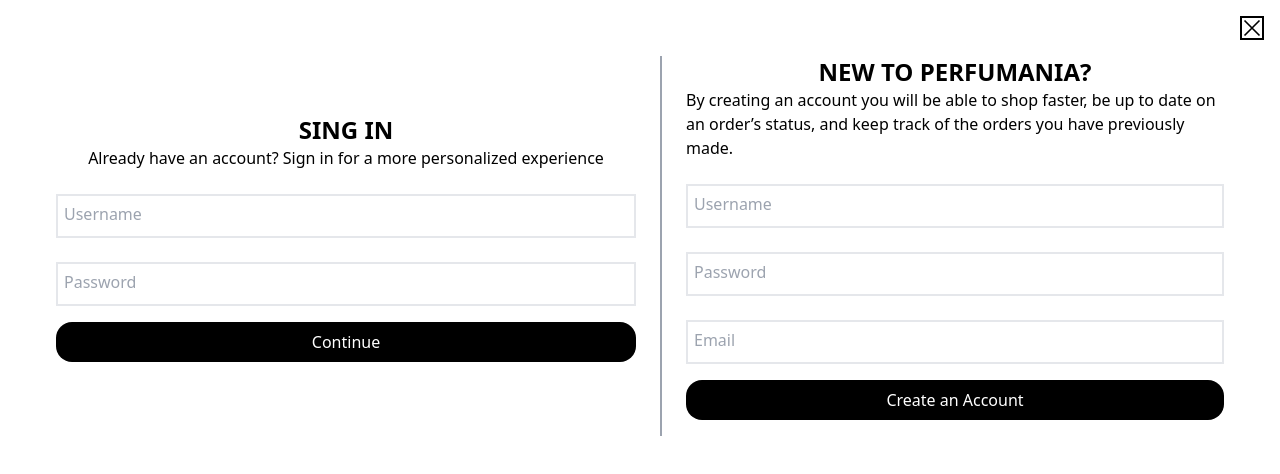
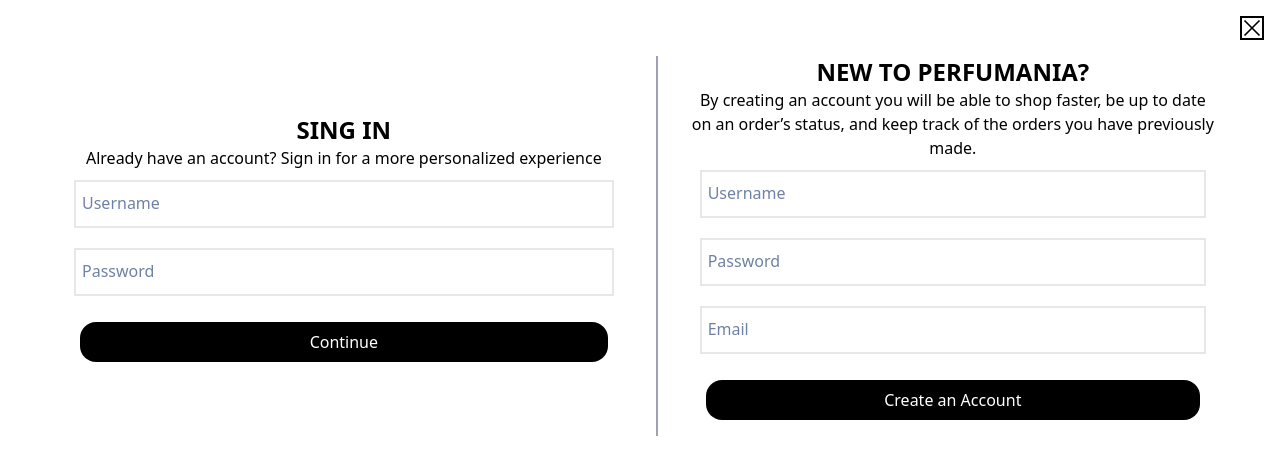
Before and after one commit to tutuananh975/Perfume-app, a React (Create React App) app: page /customeraccount in a window 1280 px wide. Shown: the top 474 px of the page. Built offline with nearby package versions, Linux system fonts and the light colour scheme.

Commit message:
up login

```diff
--- a/package.json
+++ b/package.json
@@ -16,6 +16,7 @@
     "@types/react": "^18.0.27",
     "@types/react-dom": "^18.0.10",
     "axios": "^1.3.2",
+    "formik": "^2.2.9",
     "react": "^18.2.0",
     "react-dom": "^18.2.0",
     "react-i18next": "^12.1.5",
@@ -26,7 +27,8 @@
     "react-stars": "^2.2.5",
     "slick-carousel": "^1.8.1",
     "typescript": "^4.9.5",
-    "web-vitals": "^2.1.4"
+    "web-vitals": "^2.1.4",
+    "yup": "^1.0.0"
   },
   "scripts": {
     "predeploy": "npm run build",
--- /dev/null
+++ b/src/pages/Customeraccount/Acccount.css
@@ -0,0 +1,41 @@
+label{
+    position: absolute;
+    pointer-events: none;
+    transform: translate(0, 23px) scale(1);
+    transform-origin: top left;
+    transition: 200ms cubic-bezier(0, 0, 0.2, 1) 0ms;
+    color: #6f81a5;
+    font-size: 16px;
+    line-height: 1;
+    left: 18px;
+    top: 2px;
+}
+
+.input-container:focus-within label
+ {
+  transform: translate(0, 12px) scale(0.8);
+  color: black;
+  font-size: 12px;
+  padding: 2px;
+}
+.label{
+  transform: translate(0, 12px) scale(0.8);
+  color: black;
+  font-size: 12px;
+  padding: 2px;
+  font-weight : 500;
+}
+
+.input-container {
+  position: relative;
+  display: flex;
+  flex-direction: column;
+  padding :10px;
+
+}
+.errMessage{
+  font-size: 12px;
+  color: red;
+  font-weight : 500;
+  padding-left: 6px
+}
--- /dev/null
+++ b/src/pages/Customeraccount/components/CreateAcc.tsx
@@ -0,0 +1,76 @@
+import { FC, useState } from "react";
+import { Formik, Form, Field, ErrorMessage} from "formik";
+import * as Yup from 'yup';
+
+
+interface newUser{
+    newUserName: string,
+    newPassWord: string,
+    email: string,
+}
+
+
+const CreateAcc:FC = () => {
+
+    const [newValue, setNewValue] = useState<newUser>()
+
+    return (
+        <div>
+    <Formik
+        initialValues = {{
+            newUserName: "",
+            newPassWord: "",
+            email: "",
+        }}
+        validationSchema = {Yup.object({
+            newUserName: Yup.string()
+                .max(20, "UserName must less than or equal 20 charactes")
+                .required("Please fill UserName field"),
+            newPassWord:Yup.string()
+                .required("Please fill PassWord field"),
+            email: Yup.string()
+                .required("Please fill Email field")
+                .email("Please fill in the correct email"),
+        })}
+        validate={(valueChange:newUser)=>{
+            setNewValue(valueChange)
+        }}
+        validateOnChange={false}
+
+        onSubmit={(values:newUser)=>{
+            // alert(JSON.stringify(values))
+            console.log(values);
+
+        }}
+    >
+        <Form>
+        <div>
+            <div className="text-center font-semibold text-2xl">NEW TO PERFUMANIA?</div>
+            <div className="text-center">By creating an account you will be able to shop faster, be up to date on an order’s status, and keep track of the orders you have previously made.</div>
+            <div className="input-container">
+                <label htmlFor="newUserName" className={newValue?.newUserName && "label"}>Username</label>
+                <Field  id='newUserName' name="newUserName" type="text" className=" w-full border-2 pt-4 pl-2 pb-1  inputAcc"/>
+                <ErrorMessage name="newUserName" render={msg => <div className="errMessage">{msg}</div>}/>
+            </div>
+            <div className="input-container">
+                <label htmlFor="newPassWord" className={newValue?.newPassWord && "label"}>Password</label>
+                <Field id='newPassWord'  name="newPassWord" type="password" className=" w-full border-2 pt-4 pl-2 pb-1  inputAcc"/>
+                <ErrorMessage name="newPassWord" render={msg => <div className="errMessage">{msg}</div>}/>
+            </div>
+            <div className="input-container">
+                <label htmlFor="email" className={newValue?.email && "label"}>Email</label>
+                <Field id='email' type="text" name="email" className=" w-full border-2 pt-4 pl-2 pb-1  inputAcc"/>
+                <ErrorMessage name="email" render={msg => <div className="errMessage">{msg}</div>}/>
+            </div>
+            <div className='px-4'>
+                <button className="bg-black text-white w-full my-4 py-2 rounded-2xl" type="submit" >Create an Account </button>
+            </div>
+            </div>
+        </Form>
+    </Formik>
+
+    </div>
+    )
+}
+
+export default CreateAcc;
--- /dev/null
+++ b/src/pages/Customeraccount/components/LoginAcc.tsx
@@ -0,0 +1,58 @@
+import React, { FC, useState, memo } from 'react'
+import { Formik, Form, Field, ErrorMessage} from "formik";
+import * as Yup from 'yup';
+
+interface IUser{
+    userName: string,
+    passWord: string,
+}
+
+
+const Login:FC = () => {
+    const [valueOnChange, setValueOnChange] = useState<IUser>()
+  return (
+    <Formik
+    initialValues = {{
+        userName: "",
+        passWord: ""
+    }}
+    validationSchema = {Yup.object({
+        userName: Yup.string()
+            .max(20, "UserName must less than or equal 20 charactes")
+            .required("Please fill UserName field"),
+        passWord:Yup.string()
+            .required("Please fill PassWord field"),
+    })}
+    validate={(Change:IUser)=>{
+        setValueOnChange(Change);
+    }}
+    onSubmit={(data:IUser)=>{
+        console.log(data);
+    }}
+    >
+    {({handleSubmit,handleChange})=>(
+        <Form onSubmit={handleSubmit} onChange={handleChange}>
+            <div className="text-center font-semibold text-2xl">SING IN</div>
+            <div className="text-center">Already have an account? Sign in for a more personalized experience</div>
+            <div className="input-container">
+                <label className={valueOnChange?.userName && "label"}>Username</label>
+                <Field id="userName" name="userName" type="text" className=" w-full border-2 pt-4 pl-2 pb-1 inputAcc"/>
+                <ErrorMessage name='userName' render={msg => <div className="errMessage">{msg}</div>}/>
+            </div>
+            <div className="input-container">
+                <label className={valueOnChange?.passWord && "label"}>Password</label>
+                <Field id='passWord' type="password" name="passWord" className="w-full border-2 pt-4 pl-2 pb-1 inputAcc"/>
+                <ErrorMessage name='passWord'render={msg => <div className="errMessage">{msg}</div>}/>
+            </div>
+            <div className='px-4'>
+                <button className="bg-black text-white w-full mx-auto my-4 py-2 rounded-2xl">Continue</button>
+            </div>
+
+        </Form>
+    )}
+
+    </Formik>
+  )
+}
+
+export default memo(Login)
--- a/src/pages/Customeraccount/index.tsx
+++ b/src/pages/Customeraccount/index.tsx
@@ -1,49 +1,26 @@
-import { removeListener } from "process";
-import { FC, useState } from "react";
+import { FC } from "react";
 import { GrClose } from "react-icons/gr";
+import { NavLink } from "react-router-dom";
+import CreateAcc from "./components/CreateAcc";
+import LoginAcc from "./components/LoginAcc";
 
-const Customeraccount: FC = () => {
-
-    const [hide, setHide] = useState<boolean>(true)
+import './Acccount.css'
 
 
 
-    return (
-        <div className="p-4">
-            <div className="flex justify-end"><GrClose className="text-2xl border-2 border-black"/></div>
-            <div className="flex p-4">
-                <div className="w-full px-6 my-auto">
-                    <div className="text-center font-semibold text-2xl">SING IN</div>
-                    <div className="text-center">Already have an account? Sign in for a more personalized experience</div>
-                    <div className="">
-                        <label className={hide?"relative top-8 left-2 text-gray-400":'none'}>Username</label>
-                        <input type="text" className=" w-full border-2 p-2" onClick={()=>setHide(hide=>!hide)}/>
-                    </div>
-                    <div className="">
-                        <label className="relative top-8 left-2 text-gray-400 focus:bg-black">Password</label>
-                        <input type="text" className=" w-full border-2 p-2"/>
-                    </div>
-                    <button className="bg-black text-white w-full my-4 py-2 rounded-2xl">Continue</button>
-                </div>
-                <div className="px-6 border-l-2 border-gray-400">
-                    <div className="text-center font-semibold text-2xl">NEW TO PERFUMANIA?</div>
-                    <div>By creating an account you will be able to shop faster, be up to date on an order’s status, and keep track of the orders you have previously made.</div>
-                    <div className="">
-                        <label className="relative top-8 left-2 text-gray-400">Username</label>
-                        <input type="text" className=" w-full border-2 p-2"/>
-                    </div>
-                    <div className="">
-                        <label className="relative top-8 left-2 text-gray-400">Password</label>
-                        <input type="text" className=" w-full border-2 p-2"/>
-                    </div>
-                    <div className="">
-                        <label className="relative top-8 left-2 text-gray-400">Email</label>
-                        <input type="text" className=" w-full border-2 p-2"/>
-                    </div>
-                    <button className="bg-black text-white w-full my-4 py-2 rounded-2xl">Create an Account </button>
-                </div>
-            </div>
+const Customeraccount:FC = () => {
+    return(
+    <div className="p-4" >
+    <NavLink to={"/"} className="flex justify-end"><GrClose className="text-2xl border-2 border-black"/></NavLink>
+        <div className="block p-4 lg:flex">
+        <div className="w-full px-8 my-auto">
+            <LoginAcc/>
         </div>
+        <div className="px-8 lg:border-l-2 lg:border-gray-400">
+            <CreateAcc/>
+        </div>
+        </div>
+    </div>
     )
 }
 
```
Also changed, not shown: 1 other file (tests, documents, lock files or other folders).
